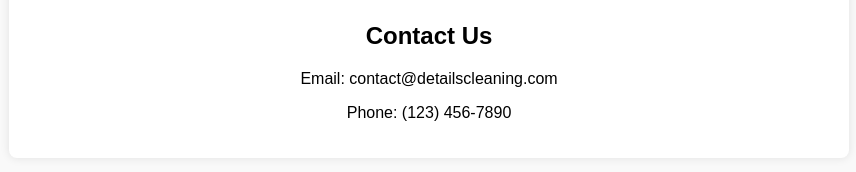
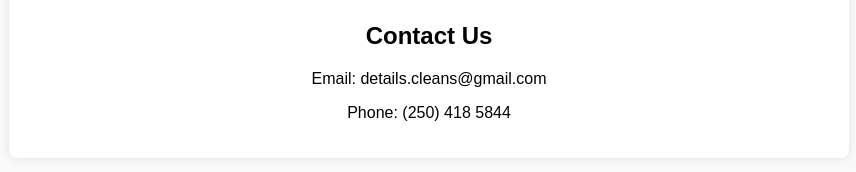
Before and after one commit to zhalalei/Details-cleaning-website, a plain HTML site: page index.html in a window 1280 px wide. Shown: the part 437-609 px from the top of the page, without its empty margins (211-1067 px from the left). Drawn offline with Linux system fonts and the light colour scheme.

Commit message:
Update index.html

```diff
--- a/index.html
+++ b/index.html
@@ -59,8 +59,8 @@
     </div>
     <div class="container" id="contact">
         <h2>Contact Us</h2>
-        <p>Email: contact@detailscleaning.com</p>
-        <p>Phone: (123) 456-7890</p>
+        <p>Email: details.cleans@gmail.com</p>
+        <p>Phone: (250) 418 5844</p>
     </div>
     <div class="container" id="booking">
         <h2>Book a Cleaning</h2>
```
